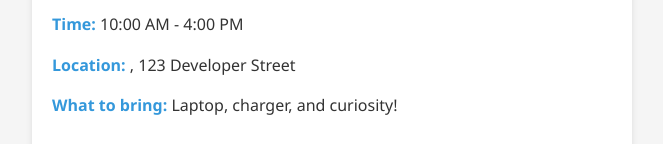
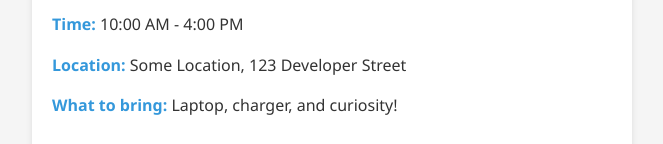
Before and after one commit to iroshan-hm/project-event-invite, a plain HTML site: page index.html in a window 1280 px wide. Shown: the part 236-380 px from the top of the page, without its empty margins (308-971 px from the left). Drawn offline with Linux system fonts and the light colour scheme.

Commit message:
Update index.html
update some location tag

```diff
--- a/index.html
+++ b/index.html
@@ -100,7 +100,7 @@
                 <strong>Time:</strong> 10:00 AM - 4:00 PM
             </div>
             <div class="detail-item">
-                <strong>Location:</strong> <Some Location>, 123 Developer Street
+                <strong>Location:</strong> Some Location, 123 Developer Street
             </div>
             <div class="detail-item">
                 <strong>What to bring:</strong> Laptop, charger, and curiosity!
```
